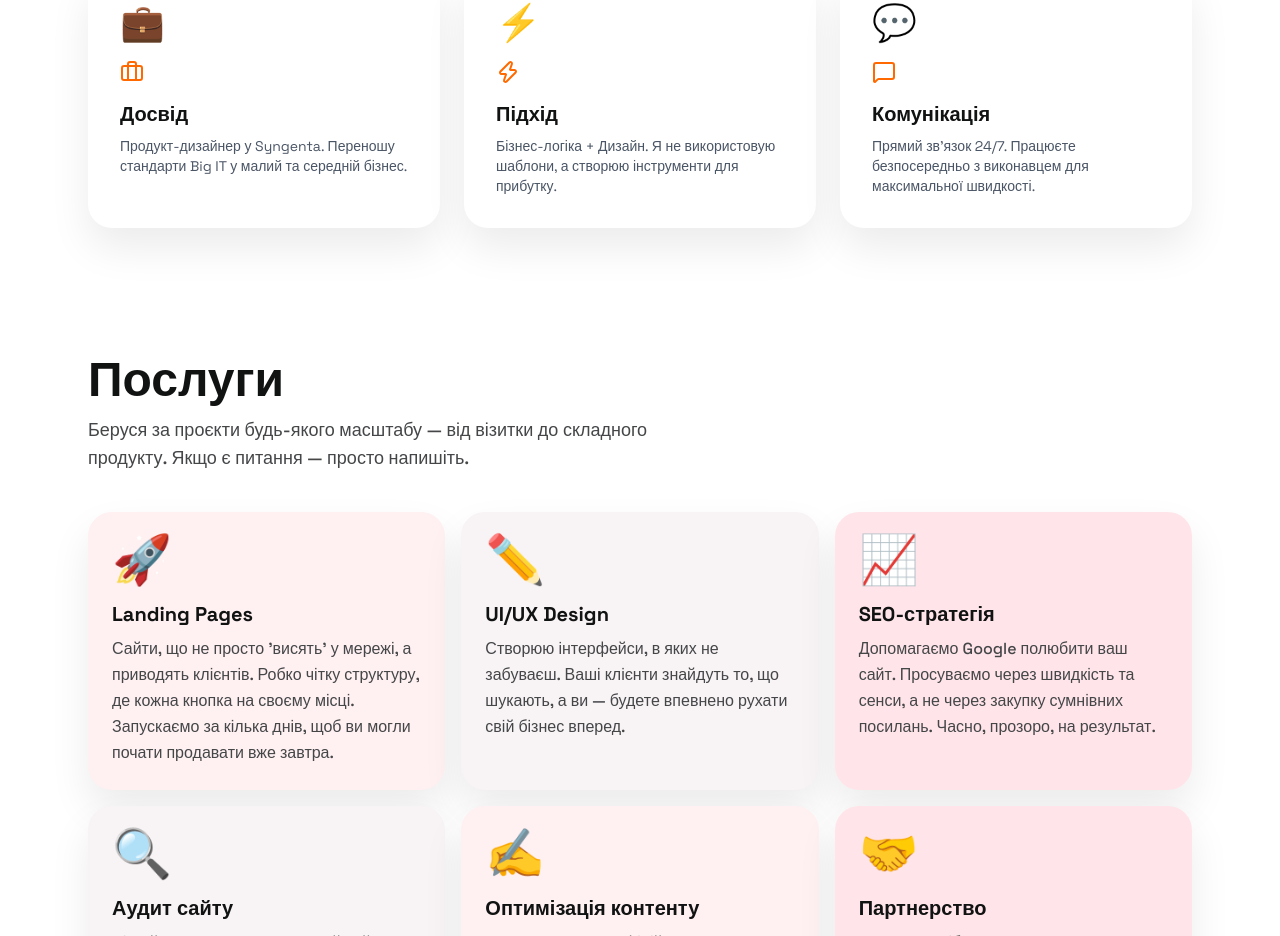
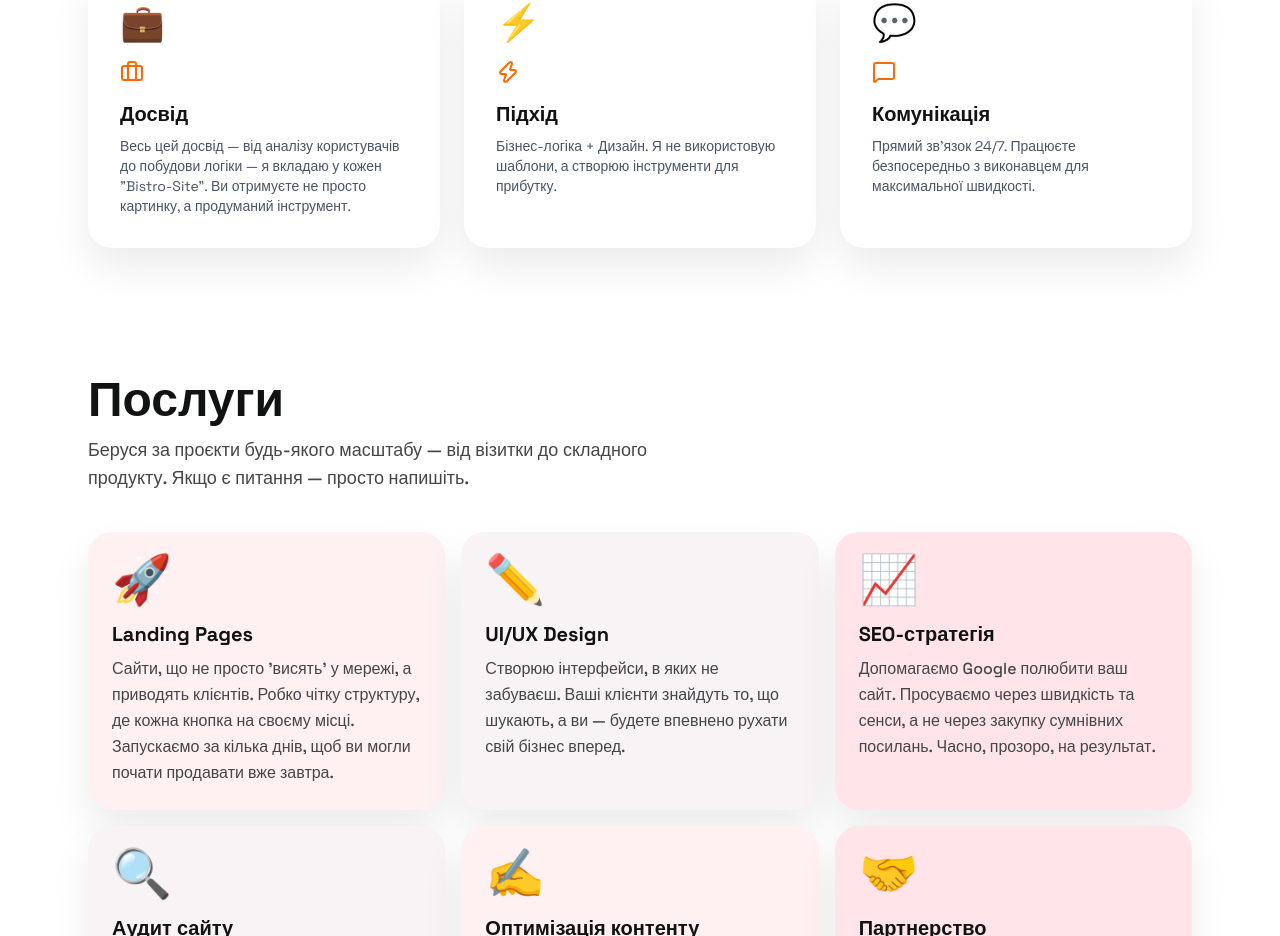
Before and after one commit to ratatoskodessa-boop/mysite, a Next.js app: page / in a window 1280 px wide. Shown: the part 1055-1991 px from the top of the page. Built offline with nearby package versions, Linux system fonts and the light colour scheme.

Commit message:
content: update Experience card text

```diff
--- a/src/components/About.tsx
+++ b/src/components/About.tsx
@@ -54,7 +54,7 @@ export default function About() {
           </div>
           <h3 className="text-xl font-bold mb-2">Досвід</h3>
           <p className="text-sm text-gray-600">
-            Продукт-дизайнер у Syngenta. Переношу стандарти Big IT у малий та середній бізнес.
+            Весь цей досвід — від аналізу користувачів до побудови логіки — я вкладаю у кожен "Bistro-Site". Ви отримуєте не просто картинку, а продуманий інструмент.
           </p>
         </CardItem>
 
```
